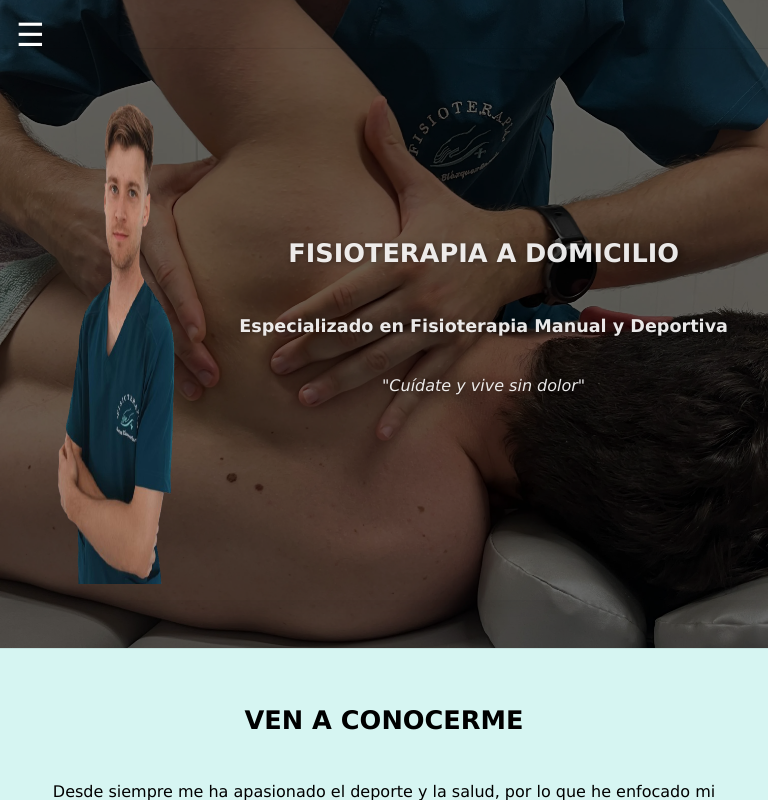
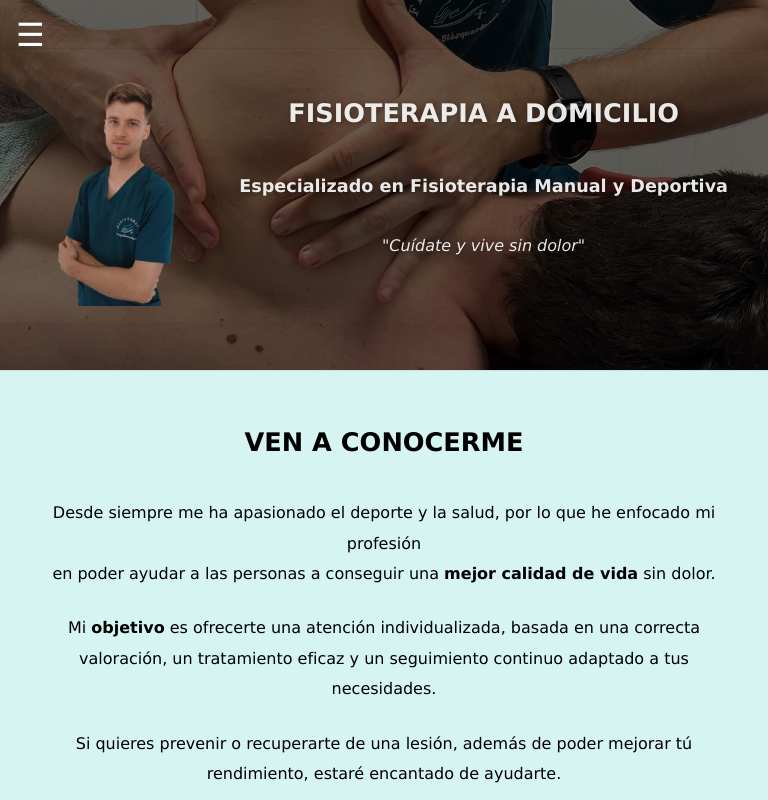
Before and after one commit to alexrilo/webmarcos, a plain HTML site: page index.html in a window 768 px wide. Drawn offline with nearby package versions, Linux system fonts and the light colour scheme.

Commit message:
Corrección tamaño imagen hero img movil

```diff
--- a/styles.css
+++ b/styles.css
@@ -222,7 +222,7 @@ body {
     color: #222;
 }
 
-.social-icon p{
+.social-icon p {
     font-size: 2rem;
     color: #222;
 
@@ -581,9 +581,10 @@ body {
 }
 
 .estrellas {
-  font-size: 1.3rem;
-  color: #fbbf24; /* amarillo dorado */
-  margin-bottom: 0.5rem;
+    font-size: 1.3rem;
+    color: #fbbf24;
+    /* amarillo dorado */
+    margin-bottom: 0.5rem;
 }
 
 
@@ -818,6 +819,11 @@ body {
 
     }
 
+    .hero-content img {
+        height: auto;
+    }
+
+
     .hero-texto {
         max-width: 90%;
     }
@@ -856,6 +862,10 @@ body {
         text-align: center;
         padding-right: 1.5rem;
         padding-left: 1.2rem;
+    }
+
+    .hero-content img {
+        height: auto;
     }
 
     .hero-texto {
@@ -929,6 +939,7 @@ body {
         font-size: 0.5rem;
         gap: 0.5rem;
     }
+
     .social-icon {
         font-size: 1rem;
         flex-direction: row;
@@ -937,7 +948,7 @@ body {
         gap: 0.4rem;
     }
 
-    .social-icon p{
+    .social-icon p {
         font-size: 0.9rem;
     }
 
```
